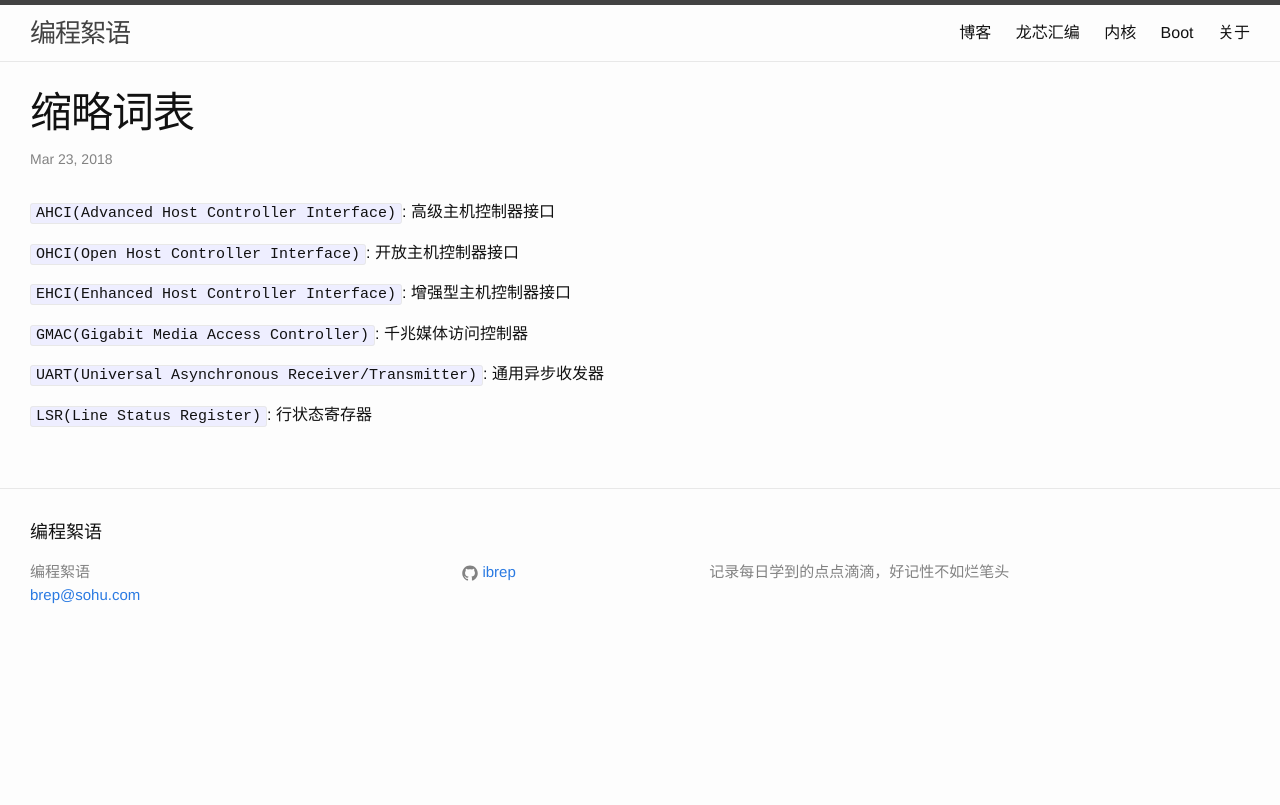
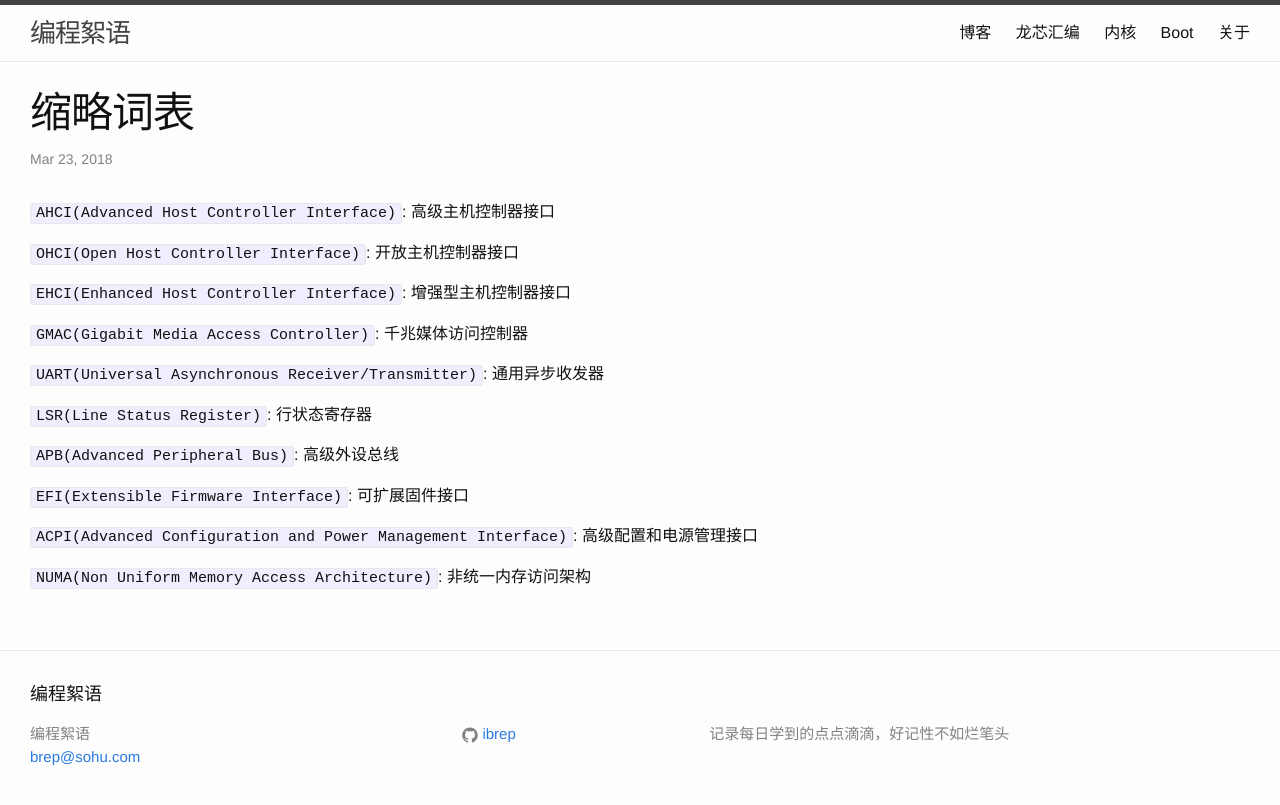
Before and after one commit to ibrep/ibrep.github.com, a Jekyll site: the page built from _posts/blog/2018-03-24-acronym.markdown, in a window 1280 px wide. Shown: the top 805 px of the page. Built offline with Jekyll 4.4.1, drawn with Linux system fonts in a browser that asks for light colours.

Commit message:
new blog

```diff
--- a/_posts/blog/2018-03-24-acronym.markdown
+++ b/_posts/blog/2018-03-24-acronym.markdown
@@ -15,3 +15,11 @@ categories: blog
 `UART(Universal Asynchronous Receiver/Transmitter)`: 通用异步收发器
 
 `LSR(Line Status Register)`: 行状态寄存器
+
+`APB(Advanced Peripheral Bus)`: 高级外设总线
+
+`EFI(Extensible Firmware Interface)`: 可扩展固件接口
+
+`ACPI(Advanced Configuration and Power Management Interface)`: 高级配置和电源管理接口
+
+`NUMA(Non Uniform Memory Access Architecture)`: 非统一内存访问架构
```
Also changed, not shown: 1 other file.
